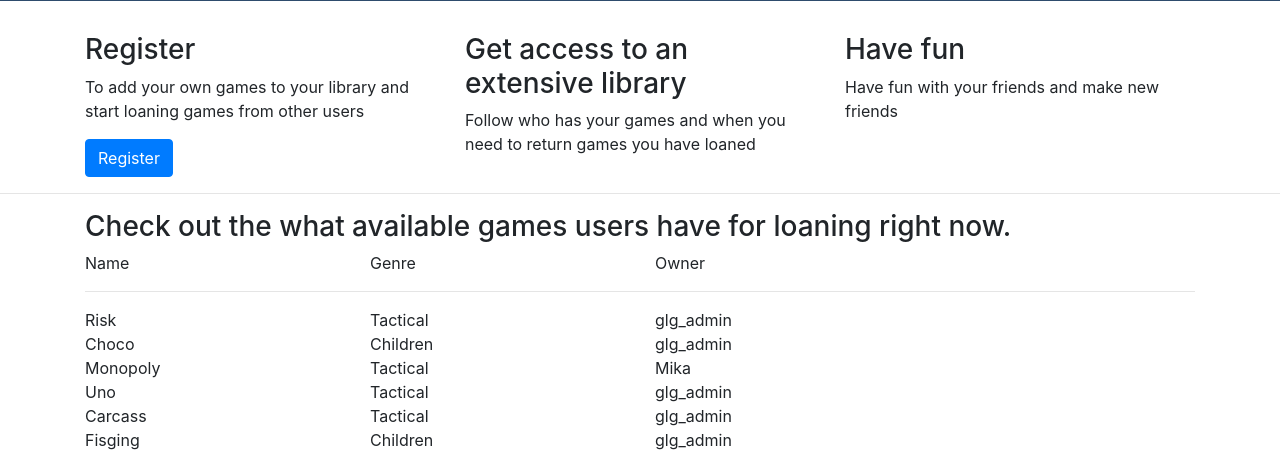
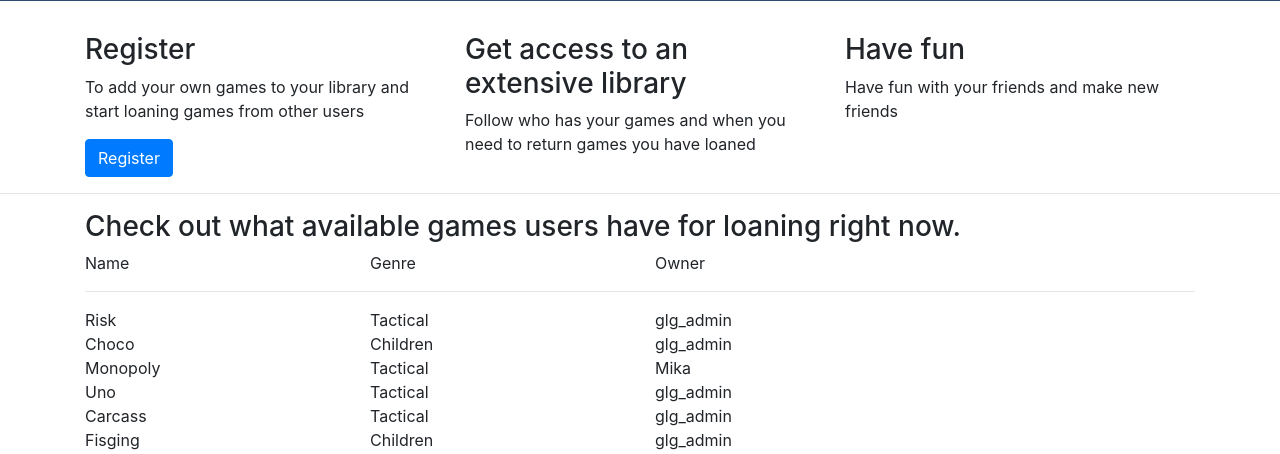
Before and after one commit to StoneMooseGames/GameLoanGuru, a Django app: page / in a window 1280 px wide. Shown: the part 394-848 px from the top of the page. Run offline with Django 3.2, Linux system fonts and the light colour scheme; data comes from the database, SQL or seed files in the repository; both versions use the stored data as it was after the commit; some libraries are stand-ins or nearby versions.

Commit message:
corrected a few divs

```diff
--- a/mainapp/templates/mainapp/editgame.html
+++ b/mainapp/templates/mainapp/editgame.html
@@ -8,10 +8,11 @@
   </div>
   {% endblock page_header %}
   {% block content %}
+  <div class="container">
   <form action = "{% url 'mainapp:editgame' game.id %}" method="POST">
     {% csrf_token %}
     {{ form.as_p }}
    <input type="submit" value="Save">
   </form>
-
+</div>
   {% endblock content %}
--- a/mainapp/templates/mainapp/game.html
+++ b/mainapp/templates/mainapp/game.html
@@ -9,6 +9,8 @@
   </div>
   {% endblock page_header %}
   {% block content %}
+  <div class="container">
+    <a class="btn btn-primary" href="{% url 'mainapp:editgame' game.id %}" role="button">Edit Game</a>
+  </div>
 
-    <a class="btn btn-primary" href="{% url 'mainapp:editgame' game.id %}" role="button">Edit Game</a>
   {% endblock content %}
--- a/mainapp/templates/mainapp/index.html
+++ b/mainapp/templates/mainapp/index.html
@@ -72,7 +72,7 @@
 <hr>
 
 <div class="container">
-	<h3>Check out the what available games users have for loaning right now.</h3>
+	<h3>Check out what available games users have for loaning right now.</h3>
 
 	   <div class="row">
 		<div class="col-md-3 themed-grid-col">Name</div>
```
Also changed, not shown: db.sqlite3, mainapp/templates/mainapp/base.html (line endings or trailing spaces).
